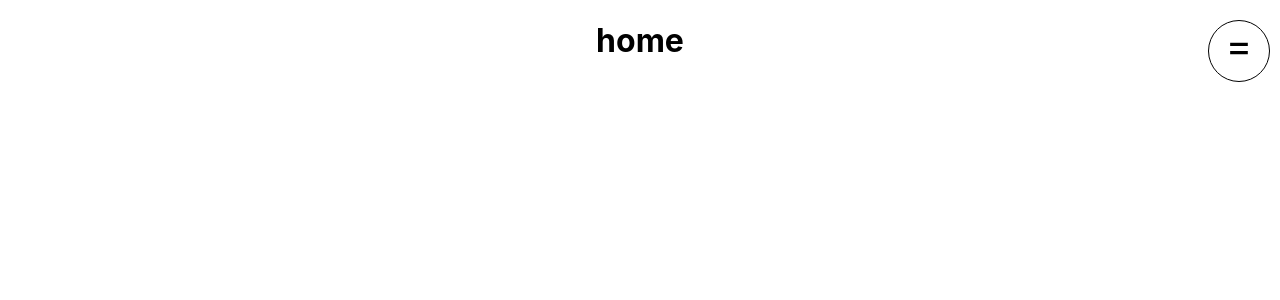
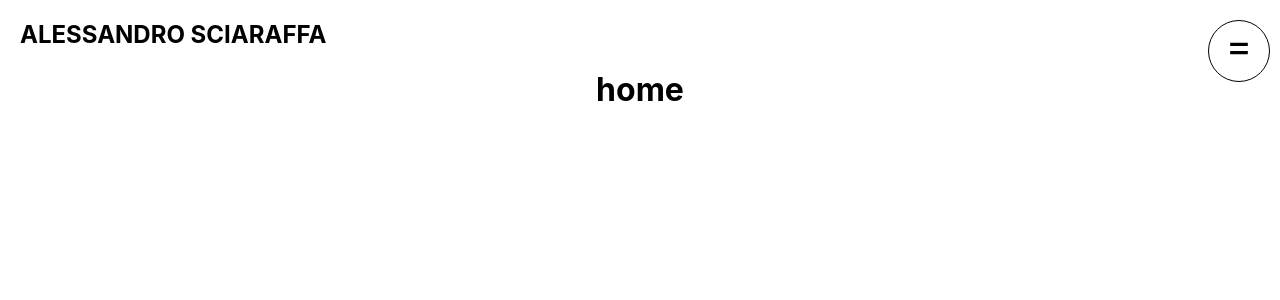
Before and after one commit to carlogambi/sciaraffawebsite, a React (Create React App) app: page / in a window 1280 px wide. Shown: the top 300 px of the page. Built offline with nearby package versions, Linux system fonts and the light colour scheme.

Commit message:
upload n4 1 10 2020

```diff
--- a/src/App.js
+++ b/src/App.js
@@ -9,6 +9,14 @@ import {BrowserRouter } from 'react-router-dom'
 import  {currentLang} from './lang-packs/lang-manager'
 import changeLang from './custom-events/change-lang';
 
+const titleStyle = {
+  textTransform: 'uppercase',
+  textAlign: 'left',
+  paddingLeft: '20px'
+}
+
+const title = <h2 style={titleStyle}>Alessandro Sciaraffa</h2>
+
 function App() {
 
   const [langPack, setlangPack] = useState(currentLang);
@@ -18,6 +26,7 @@ function App() {
   return (
     <BrowserRouter>
     <div className="App">
+        {title}
         <Menu langPack={langPack} />
         <MainContainer langPack={langPack} />
     </div>
--- a/src/components/menu/components/lang-menu.js
+++ b/src/components/menu/components/lang-menu.js
@@ -32,7 +32,8 @@ return <span
 const langMenuStyle = {
     margin: '20px',
     display: 'flex',
-    justifyContent: 'space-around'
+    justifyContent: 'space-around',
+    alignitems: 'center'
 }
 
 export default () => {
```
